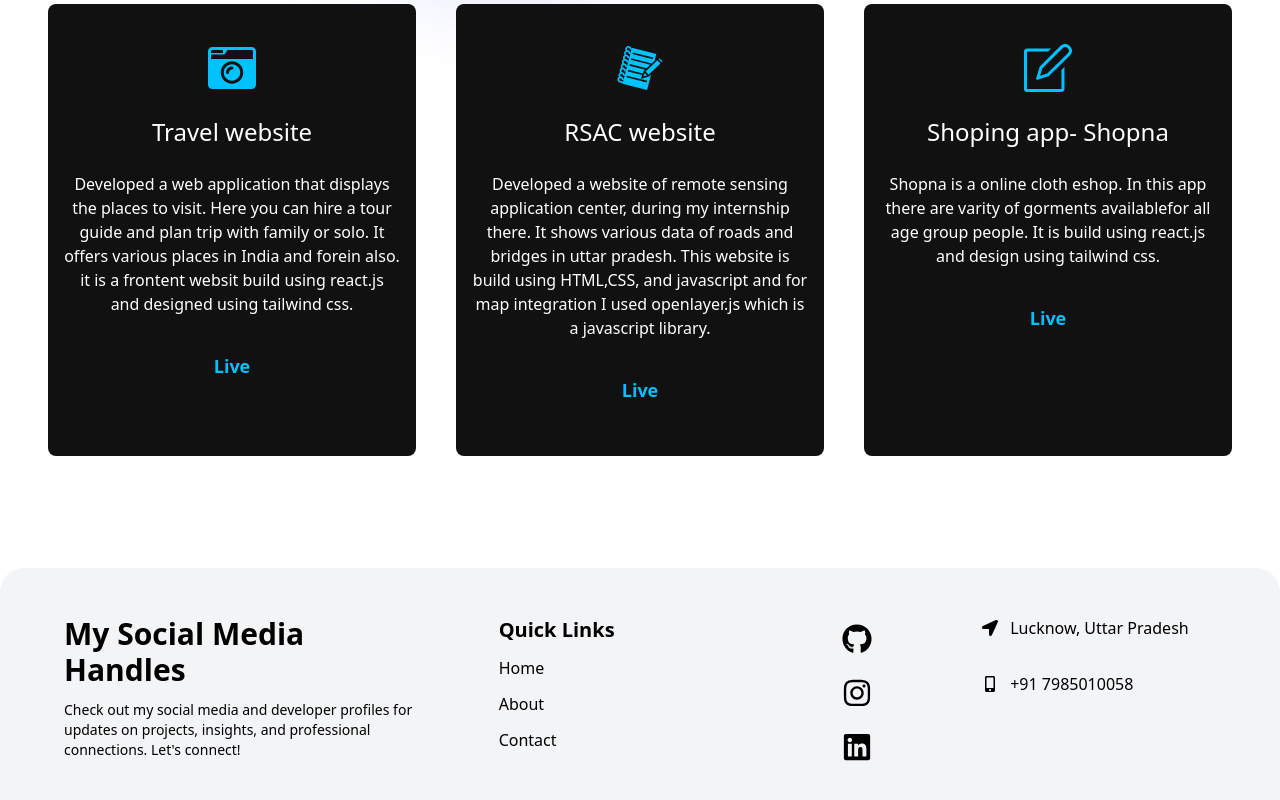
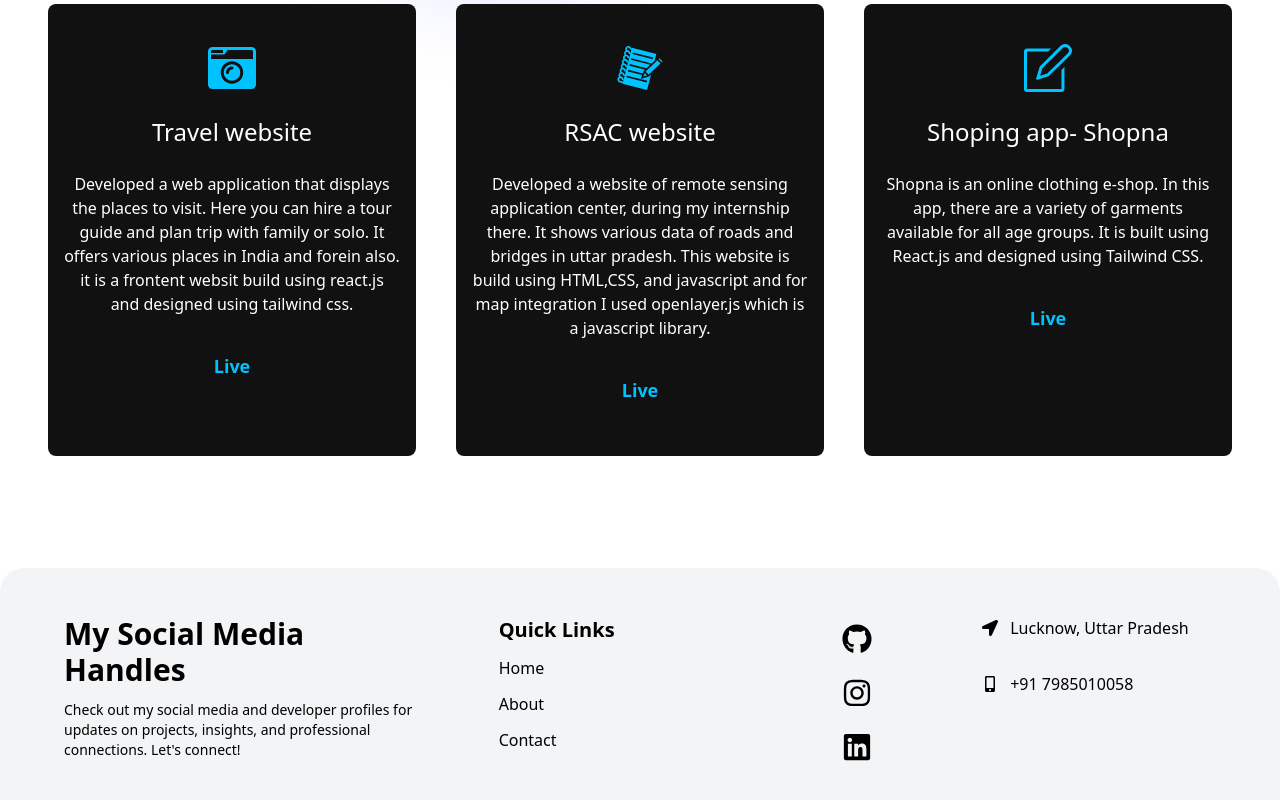
Before and after one commit to MrDhruvchandra/dhruv_portfolio, a React (Vite) app: page / in a window 1280 px wide. Shown: the part 2564-3364 px from the top of the page. Built offline with nearby package versions, Linux system fonts and the light colour scheme.

Commit message:
third commit

```diff
--- a/src/Components/Features/Features.jsx
+++ b/src/Components/Features/Features.jsx
@@ -28,7 +28,7 @@ const FeaturesData = [
       <SlNote className="text-5xl text-primary group-hover:text-black duration-500" />
     ),
     link: "" ,
-    description: "Shopna is a online cloth eshop. In this app there are varity of gorments availablefor all age group people. It is build using react.js and design using tailwind css.",
+    description: "Shopna is an online clothing e-shop. In this app, there are a variety of garments available for all age groups. It is built using React.js and designed using Tailwind CSS.",
     aosDelay: "700",
   },
 ];
--- a/src/Components/Hero/Hero.jsx
+++ b/src/Components/Hero/Hero.jsx
@@ -22,7 +22,7 @@ const Hero = ({ togglePlay }) => {
                   data-aos="fade-up"
                   data-aos-delay="500"
                   className="primary-btn"
-                > <a href="https://drive.google.com/file/d/12gMF0cBiVsPa5hhl4Oznq9OJthGVpVga/view?usp=drivesdk" target="_blank"> Download Resume</a>
+                > <a href="https://drive.google.com/file/d/13TEyTPnYKX1VPdZcQTsmrSuHeB-AwwCK/view?usp=drivesdk" target="_blank"> Download Resume</a>
 
                 </button>
                 {/* <button
```
